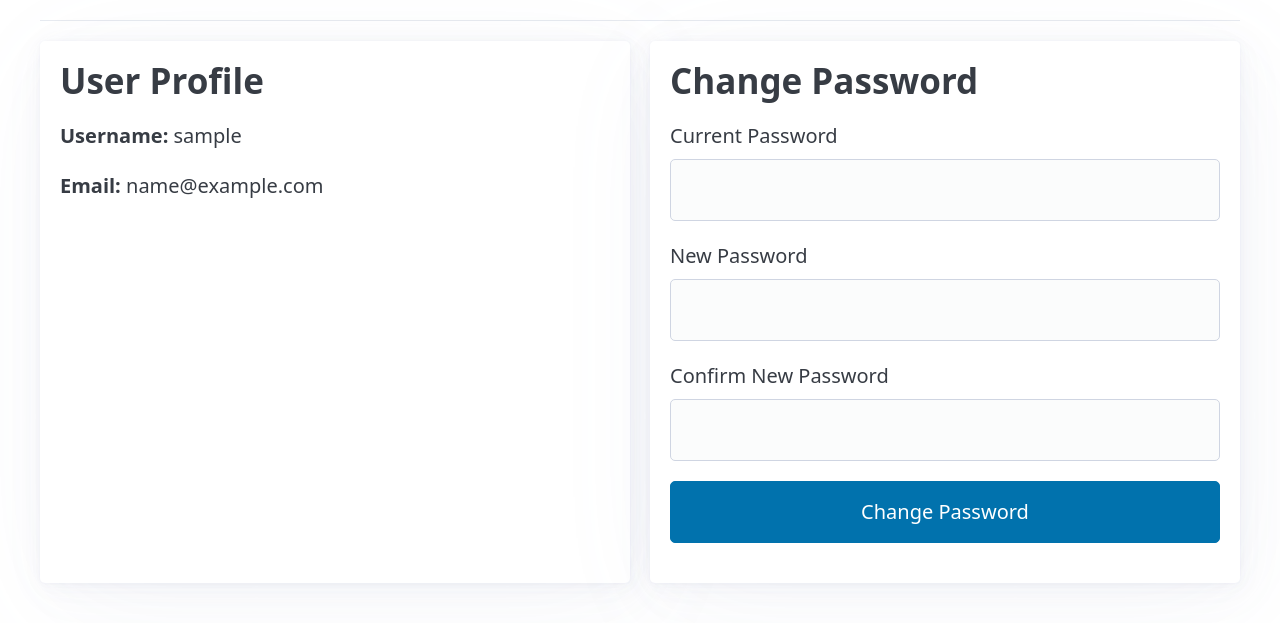
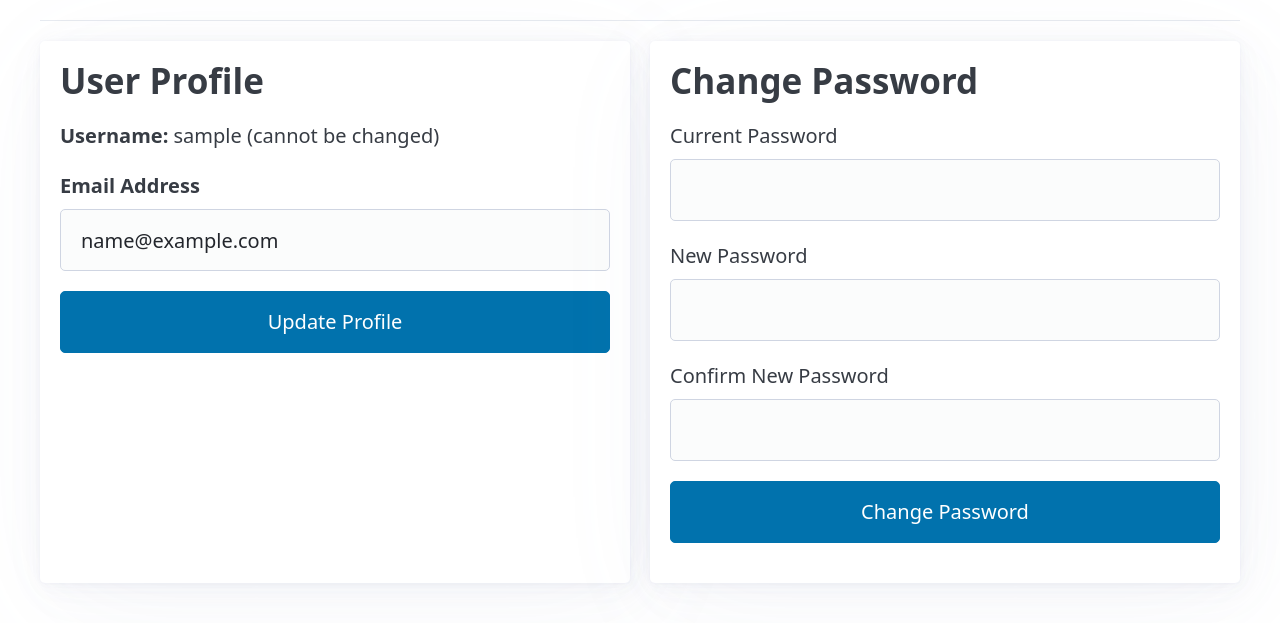
Before and after one commit to PrajwalMadhyastha/personal-finance-webapp, a Flask app: page /profile in a window 1280 px wide. Shown: the part 90-713 px from the top of the page. Run offline with Flask 3, Linux system fonts and the light colour scheme; the visitor is signed in with stand-in values (Sample User, id 1); parts of the project's set-up code (start-up, migrations or seed data) failed here and were passed over; some libraries are stand-ins or nearby versions.

Commit message:
feat(auth): Allow users to update their profile information

```diff
--- a/finance_tracker/routes.py
+++ b/finance_tracker/routes.py
@@ -459,20 +459,42 @@ def manage_categories():
 @login_required
 def profile():
     if request.method == 'POST':
-        current_password = request.form.get('current_password')
-        new_password = request.form.get('new_password')
-        confirm_new_password = request.form.get('confirm_new_password')
+        # Check which form was submitted based on the button's 'name' and 'value'
+        action = request.form.get('action')
 
-        if not bcrypt.check_password_hash(current_user.password_hash, current_password):
-            flash('Your current password was incorrect.', 'error')
-        elif new_password != confirm_new_password:
-            flash('New passwords do not match.', 'error')
-        else:
-            current_user.password_hash = bcrypt.generate_password_hash(new_password).decode('utf-8')
-            db.session.commit()
-            flash('Your password has been updated!', 'success')
+        if action == 'update_profile':
+            new_email = request.form.get('email').strip()
+
+            # Validation: Check if the new email is already taken by another user
+            stmt = select(User).where(User.email == new_email)
+            existing_user = db.session.execute(stmt).scalar_one_or_none()
+
+            if existing_user and existing_user.id != current_user.id:
+                flash('That email address is already in use by another account.', 'error')
+            elif not new_email:
+                flash('Email address cannot be empty.', 'error')
+            else:
+                current_user.email = new_email
+                db.session.commit()
+                flash('Your profile has been updated successfully!', 'success')
+
+        elif action == 'change_password':
+            current_password = request.form.get('current_password')
+            new_password = request.form.get('new_password')
+            confirm_new_password = request.form.get('confirm_new_password')
+
+            if not bcrypt.check_password_hash(current_user.password_hash, current_password):
+                flash('Your current password was incorrect. Please try again.', 'error')
+            elif new_password != confirm_new_password:
+                flash('The new passwords do not match.', 'error')
+            else:
+                current_user.password_hash = bcrypt.generate_password_hash(new_password).decode('utf-8')
+                db.session.commit()
+                flash('Your password has been updated successfully!', 'success')
+
         return redirect(url_for('main.profile'))
 
+    # For a GET request, just render the page as usual
     return render_template('profile.html')
 
 
--- a/finance_tracker/templates/profile.html
+++ b/finance_tracker/templates/profile.html
@@ -1,18 +1,21 @@
-<!-- finance_tracker/templates/profile.html -->
 {% extends "base.html" %}
 
 {% block title %}User Profile{% endblock %}
 
 {% block content %}
     <div class="grid">
-        <!-- User Details Column -->
         <article>
             <h2>User Profile</h2>
-            <p><strong>Username:</strong> {{ current_user.username }}</p>
-            <p><strong>Email:</strong> {{ current_user.email }}</p>
+            <p><strong>Username:</strong> {{ current_user.username }} (cannot be changed)</p>
+
+            <form method="POST" action="{{ url_for('main.profile') }}">
+                <label for="email"><strong>Email Address</strong></label>
+                <input type="email" id="email" name="email" value="{{ current_user.email }}" required>
+
+                <button type="submit" name="action" value="update_profile">Update Profile</button>
+            </form>
         </article>
 
-        <!-- Change Password Form Column -->
         <article>
             <h2>Change Password</h2>
             <form method="POST" action="{{ url_for('main.profile') }}">
@@ -25,7 +28,7 @@
                 <label for="confirm_new_password">Confirm New Password</label>
                 <input type="password" id="confirm_new_password" name="confirm_new_password" required>
 
-                <button type="submit">Change Password</button>
+                <button type="submit" name="action" value="change_password">Change Password</button>
             </form>
         </article>
     </div>
```
